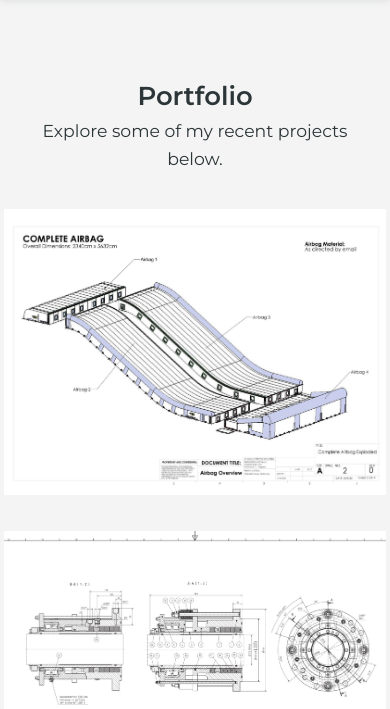
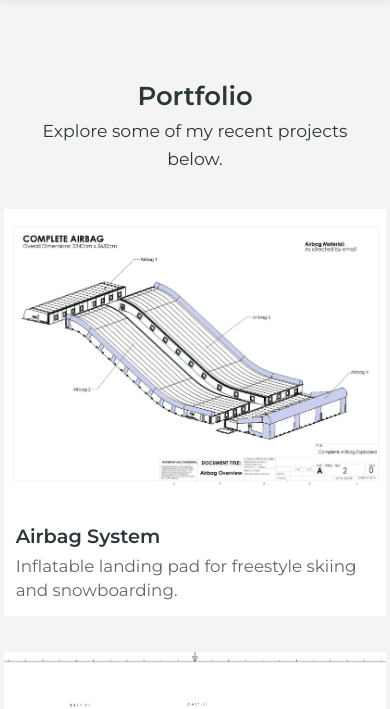
Before and after one commit to itsdomino/trueformdrafting, a plain HTML site: page portfolio.html in a window 390 px wide. Shown: the part 94-803 px from the top of the page. Drawn offline with Linux system fonts and the light colour scheme.

Commit message:
Add project title under photos

```diff
--- a/about-section.css
+++ b/about-section.css
@@ -99,7 +99,7 @@
 @media (max-width: 600px) {
   .about-section {
     padding: 32px 0 24px 0;
-margin-top: 60px; /*
+margin-top: 80px; /*
   }
   .about-container {
     padding: 16px 2vw;
--- a/style.css
+++ b/style.css
@@ -383,6 +383,101 @@ nav {
   padding: 0;
   transition: transform 0.2s;
 }
+.portfolio-card-info,
+.portfolio-title {
+  overflow: visible !important;
+  line-height: 1.4;
+  padding-bottom: 0.4em;
+}
+
+/* =======================
+   Portfolio Card Info/Text Under Project Images
+   ======================= */
+.portfolio-card {
+  display: flex;
+  flex-direction: column;
+  background: #fff;
+  border-radius: 0;
+  overflow: visible;
+  text-decoration: none;
+  color: inherit;
+  aspect-ratio: 4 / 3;
+  width: 100%;
+  height: auto;
+}
+
+.portfolio-card img {
+  width: 100%;
+  height: 100%;
+  object-fit: cover;
+  display: block;
+  border-radius: 0;
+  margin: 0;
+  padding: 0;
+  transition: transform 0.2s;
+}
+
+.portfolio-card-info,
+.portfolio-title {
+  padding: 1em 1em 1.2em 1em;
+  background: #fff;
+  text-align: left;
+  width: 100%;
+  box-sizing: border-box;
+  flex: 0 0 auto;
+}
+
+.portfolio-card-info h2,
+.portfolio-title {
+  font-size: 1.15em;
+  font-weight: 700;
+  color: #2c3639;
+  margin: 0.8em 0 0.3em 0;
+}
+.portfolio-card-info p {
+  margin: 0;
+  font-size: 1em;
+  color: #666;
+}
+
+@media (max-width: 900px) {
+  .portfolio-card {
+    aspect-ratio: 4 / 3;
+    width: 100%;
+    overflow: visible;
+  }
+  .portfolio-card img {
+    width: 100%;
+    height: 100%;
+    object-fit: cover;
+    display: block;
+  }
+  .portfolio-card-info,
+  .portfolio-title {
+    padding: 0.9em 0.9em 1em 0.9em;
+    font-size: 1em;
+  }
+}
+
+@media (max-width: 600px) {
+  .portfolio-card {
+    aspect-ratio: 4 / 3;
+    width: 100%;
+    max-width: 100vw;
+    margin: 0 auto;
+  }
+  .portfolio-card img {
+    width: 100%;
+    height: 100%;
+    object-fit: cover;
+    display: block;
+  }
+  .portfolio-card-info,
+  .portfolio-title {
+    padding: 0.7em 0.7em 0.8em 0.7em;
+    font-size: 0.97em;
+  }
+}
 .portfolio-card:hover img,
 .portfolio-card:focus img {
   transform: scale(1.03);
@@ -392,7 +487,7 @@ nav {
    ======================= */
 .portfolio-card {
   aspect-ratio: 4 / 3;
-  overflow: hidden;
+  overflow: visible;
   width: 100%;
   height: auto;
 }
@@ -412,7 +507,7 @@ nav {
   .portfolio-card {
     aspect-ratio: 4 / 3;
     width: 100%;
-    overflow: hidden;
+    overflow: visible;
   }
   .portfolio-card img {
     width: 100%;
@@ -425,7 +520,7 @@ nav {
   .portfolio-card {
     aspect-ratio: 4 / 3;
     width: 100%;
-    overflow: hidden;
+    overflow: visible;
   }
   .portfolio-card img {
     width: 100%;
```
